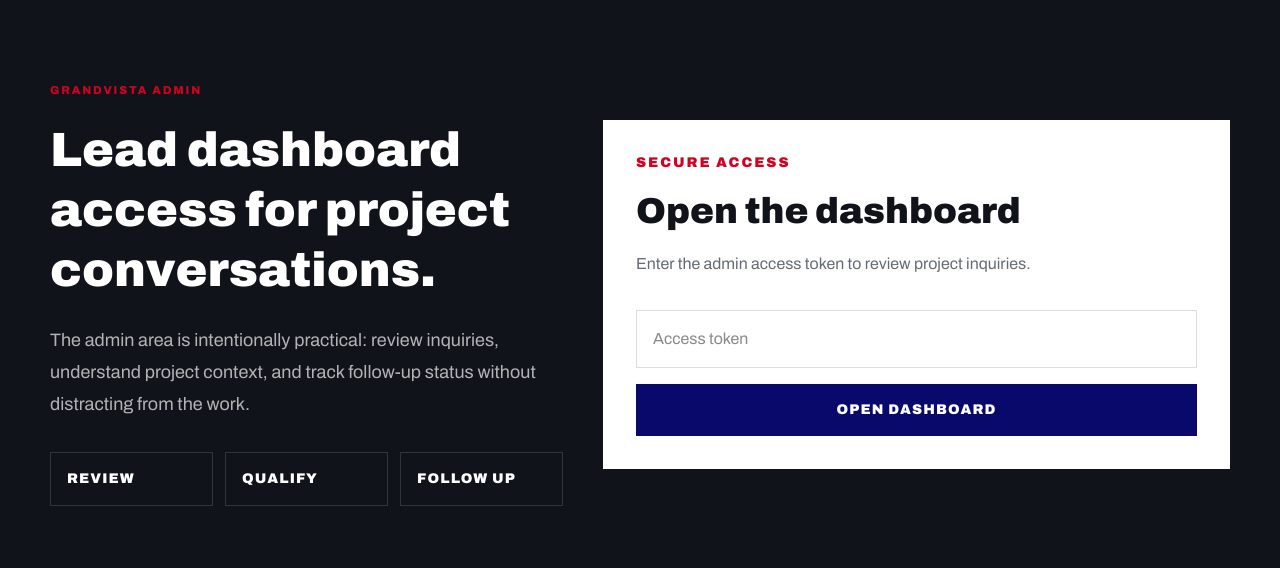
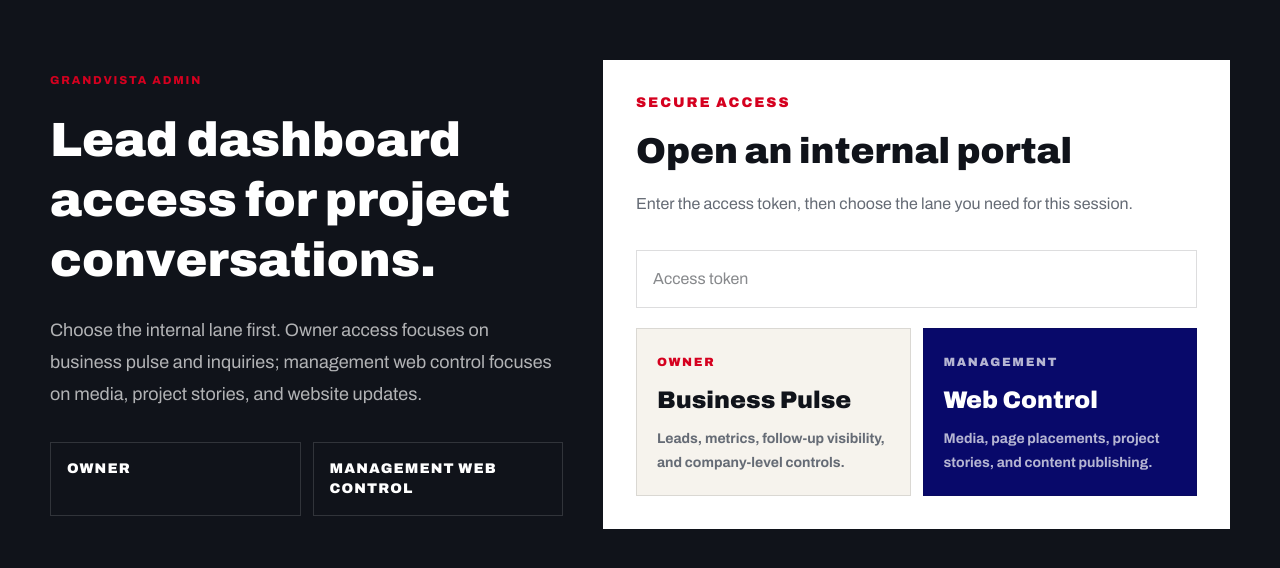
Before and after one commit to phugialy/grandvista-construct, a Next.js app: page /admin/login in a window 1280 px wide. Shown: the part 106-674 px from the top of the page. Built offline with nearby package versions, Linux system fonts and the light colour scheme.

Commit message:
Add internal admin role lanes

```diff
--- a/src/app/admin/login/actions.ts
+++ b/src/app/admin/login/actions.ts
@@ -1,15 +1,23 @@
 "use server";
 
 import { redirect } from "next/navigation";
-import { getAdminToken, setAdminSession } from "@/lib/admin-auth";
+import { type AdminRole, getAdminTokenForRole, setAdminSession } from "@/lib/admin-auth";
+
+function getRequestedRole(formData: FormData): AdminRole {
+  const requestedRole = formData.get("admin_role");
+
+  return requestedRole === "owner" ? "owner" : "management";
+}
 
 export async function loginAdmin(formData: FormData) {
   const submittedToken = formData.get("access_token");
+  const role = getRequestedRole(formData);
+  const expectedToken = getAdminTokenForRole(role);
 
-  if (typeof submittedToken !== "string" || submittedToken !== getAdminToken()) {
-    redirect("/admin/login?status=invalid");
+  if (!expectedToken || typeof submittedToken !== "string" || submittedToken !== expectedToken) {
+    redirect(`/admin/login?status=invalid&role=${role}`);
   }
 
-  await setAdminSession();
+  await setAdminSession(role);
   redirect("/admin");
 }
--- a/src/app/admin/login/page.tsx
+++ b/src/app/admin/login/page.tsx
@@ -3,9 +3,10 @@ import { loginAdmin } from "./actions";
 export default async function AdminLoginPage({
   searchParams,
 }: {
-  searchParams?: Promise<{ status?: string }>;
+  searchParams?: Promise<{ status?: string; role?: string }>;
 }) {
-  const { status } = searchParams ? await searchParams : {};
+  const { status, role } = searchParams ? await searchParams : {};
+  const selectedRole = role === "owner" ? "owner" : "management";
 
   return (
     <main className="min-h-screen bg-ink text-white">
@@ -16,11 +17,11 @@ export default async function AdminLoginPage({
             Lead dashboard access for project conversations.
           </h1>
           <p className="mt-6 max-w-2xl text-lg leading-8 text-white/68">
-            The admin area is intentionally practical: review inquiries, understand project context,
-            and track follow-up status without distracting from the work.
+            Choose the internal lane first. Owner access focuses on business pulse and inquiries;
+            management web control focuses on media, project stories, and website updates.
           </p>
-          <div className="mt-8 grid gap-3 sm:grid-cols-3">
-            {["Review", "Qualify", "Follow up"].map((item) => (
+          <div className="mt-8 grid gap-3 sm:grid-cols-2">
+            {["Owner", "Management Web Control"].map((item) => (
               <div key={item} className="border border-white/14 p-4 text-sm font-black uppercase tracking-[0.08em]">
                 {item}
               </div>
@@ -30,11 +31,13 @@ export default async function AdminLoginPage({
 
         <form action={loginAdmin} className="w-full border border-white/14 bg-white p-8 text-ink">
           <p className="text-sm font-black uppercase tracking-[0.14em] text-brand-red">Secure Access</p>
-          <h2 className="mt-4 text-4xl font-black leading-tight">Open the dashboard</h2>
-          <p className="mt-4 leading-7 text-steel">Enter the admin access token to review project inquiries.</p>
+          <h2 className="mt-4 text-4xl font-black leading-tight">Open an internal portal</h2>
+          <p className="mt-4 leading-7 text-steel">
+            Enter the access token, then choose the lane you need for this session.
+          </p>
           {status === "invalid" ? (
             <p className="mt-6 border border-brand-red/30 bg-brand-red/8 p-4 text-sm font-bold text-brand-red">
-              The access token did not match.
+              The access token did not match {selectedRole === "owner" ? "owner" : "management"} access.
             </p>
           ) : null}
           <input
@@ -44,12 +47,36 @@ export default async function AdminLoginPage({
             required
             type="password"
           />
-          <button
-            className="mt-4 w-full bg-navy px-6 py-4 text-sm font-black uppercase tracking-[0.08em] text-white hover:bg-brand-red"
-            type="submit"
-          >
-            Open Dashboard
-          </button>
+          <div className="mt-5 grid gap-3 md:grid-cols-2">
+            <button
+              className="border border-ink/12 bg-warm-white p-5 text-left transition hover:border-brand-red hover:bg-white"
+              name="admin_role"
+              type="submit"
+              value="owner"
+            >
+              <span className="text-xs font-black uppercase tracking-[0.14em] text-brand-red">
+                Owner
+              </span>
+              <span className="mt-3 block text-2xl font-black leading-tight">Business Pulse</span>
+              <span className="mt-3 block text-sm font-bold leading-6 text-steel">
+                Leads, metrics, follow-up visibility, and company-level controls.
+              </span>
+            </button>
+            <button
+              className="border border-ink/12 bg-navy p-5 text-left text-white transition hover:border-brand-red hover:bg-brand-red"
+              name="admin_role"
+              type="submit"
+              value="management"
+            >
+              <span className="text-xs font-black uppercase tracking-[0.14em] text-white/70">
+                Management
+              </span>
+              <span className="mt-3 block text-2xl font-black leading-tight">Web Control</span>
+              <span className="mt-3 block text-sm font-bold leading-6 text-white/70">
+                Media, page placements, project stories, and content publishing.
+              </span>
+            </button>
+          </div>
         </form>
       </section>
     </main>
--- a/src/app/admin/page.tsx
+++ b/src/app/admin/page.tsx
@@ -1,12 +1,13 @@
 import Link from "next/link";
 import type { ReactNode } from "react";
-import { BarChart3, Bot, ImageIcon, Inbox, Layers, PanelsTopLeft, PenLine, Settings, TrendingUp } from "lucide-react";
-import { requireAdmin } from "@/lib/admin-auth";
+import { BarChart3, Bot, BriefcaseBusiness, ImageIcon, Inbox, Layers, PanelsTopLeft, PenLine, Settings, TrendingUp } from "lucide-react";
+import { getAdminSession, requireAdmin } from "@/lib/admin-auth";
 import { getSupabaseServiceClient } from "@/lib/supabase/server";
 import { AdminNav } from "@/components/admin/admin-nav";
 
 export default async function AdminDashboardPage() {
   await requireAdmin();
+  const session = await getAdminSession();
 
   const supabase = getSupabaseServiceClient();
   const now = new Date();
@@ -34,6 +35,29 @@ export default async function AdminDashboardPage() {
       />
 
       <section className="section-shell py-10">
+        <div className="mb-8 border border-ink/12 bg-white p-6">
+          <p className="text-sm font-black uppercase tracking-[0.12em] text-brand-red">
+            Current lane: {session?.label ?? "Internal Control"}
+          </p>
+          <h2 className="mt-3 text-3xl font-black leading-tight">Choose the control path for the work in front of you.</h2>
+          <div className="mt-6 grid gap-4 lg:grid-cols-2">
+            <PortalCard
+              copy="Use this lane for business pulse, website traffic, incoming leads, follow-up visibility, and future company-level controls."
+              href="/admin/leads"
+              icon={<BriefcaseBusiness size={28} />}
+              label="Owner"
+              title="Owner Portal"
+            />
+            <PortalCard
+              copy="Use this lane for media uploads, page placements, project stories, content updates, and the public website workflow."
+              href="/admin/website"
+              icon={<PanelsTopLeft size={28} />}
+              label="Management"
+              title="Management Web Control"
+            />
+          </div>
+        </div>
+
         <div className="grid gap-4 md:grid-cols-4">
           <Metric label="Visits this week" note={`${traffic.growthLabel} vs last week`} value={traffic.thisWeekViews} />
           <Metric label="Unique visitors" note={`${traffic.revisitRate}% revisit rate`} value={traffic.uniqueVisitors} />
@@ -119,6 +143,31 @@ export default async function AdminDashboardPage() {
         </div>
       </section>
     </main>
+  );
+}
+
+function PortalCard({
+  copy,
+  href,
+  icon,
+  label,
+  title,
+}: {
+  copy: string;
+  href: string;
+  icon: ReactNode;
+  label: string;
+  title: string;
+}) {
+  return (
+    <Link className="group border border-ink/12 bg-warm-white p-6 transition hover:border-brand-red hover:bg-white" href={href}>
+      <div className="flex items-center justify-between gap-4">
+        <div className="text-brand-red">{icon}</div>
+        <span className="text-xs font-black uppercase tracking-[0.14em] text-navy">{label}</span>
+      </div>
+      <h3 className="mt-5 text-3xl font-black leading-tight group-hover:text-navy">{title}</h3>
+      <p className="mt-3 max-w-xl text-sm font-bold leading-6 text-steel">{copy}</p>
+    </Link>
   );
 }
 
--- a/src/components/admin/admin-nav.tsx
+++ b/src/components/admin/admin-nav.tsx
@@ -1,12 +1,22 @@
 import Link from "next/link";
 import { logoutAdmin } from "@/app/admin/leads/actions";
+import { getAdminSession } from "@/lib/admin-auth";
 
-export function AdminNav({ title, description }: { title: string; description: string }) {
+export async function AdminNav({ title, description }: { title: string; description: string }) {
+  const session = await getAdminSession();
+
   return (
     <section className="border-b border-ink/10 bg-ink text-white">
       <div className="section-shell flex flex-col justify-between gap-6 py-10 md:flex-row md:items-end">
         <div>
-          <p className="eyebrow">Grandvista Admin</p>
+          <div className="flex flex-wrap items-center gap-3">
+            <p className="eyebrow">Grandvista Admin</p>
+            {session ? (
+              <span className="border border-white/18 px-3 py-1 text-[0.62rem] font-black uppercase tracking-[0.12em] text-white/72">
+                {session.label}
+              </span>
+            ) : null}
+          </div>
           <h1 className="mt-3 text-4xl font-black leading-tight">{title}</h1>
           <p className="mt-3 text-white/66">{description}</p>
           <nav className="mt-6 flex flex-wrap gap-3 text-sm font-black uppercase tracking-[0.08em]">
--- a/src/lib/admin-auth.ts
+++ b/src/lib/admin-auth.ts
@@ -4,19 +4,64 @@ import { connection } from "next/server";
 
 const ADMIN_COOKIE = "grandvista_admin";
 
+export type AdminRole = "owner" | "management";
+
+const roleLabels: Record<AdminRole, string> = {
+  owner: "Owner",
+  management: "Management Web Control",
+};
+
 export function getAdminToken() {
   return process.env.ADMIN_ACCESS_TOKEN ?? "";
 }
 
-export async function isAdminAuthenticated() {
-  const token = getAdminToken();
+export function getAdminRoleLabel(role: AdminRole) {
+  return roleLabels[role];
+}
 
-  if (!token) {
-    return false;
+export function getAdminTokenForRole(role: AdminRole) {
+  const fallbackToken = getAdminToken();
+
+  if (role === "owner") {
+    return process.env.ADMIN_OWNER_ACCESS_TOKEN || fallbackToken;
   }
 
+  return process.env.ADMIN_MANAGEMENT_ACCESS_TOKEN || fallbackToken;
+}
+
+function parseAdminCookie(value?: string) {
+  if (!value) {
+    return null;
+  }
+
+  const [role, token] = value.split(":", 2);
+
+  if ((role === "owner" || role === "management") && token) {
+    return { role, token } as { role: AdminRole; token: string };
+  }
+
+  return { role: "management" as AdminRole, token: value };
+}
+
+export async function getAdminSession() {
   const cookieStore = await cookies();
-  return cookieStore.get(ADMIN_COOKIE)?.value === token;
+  const session = parseAdminCookie(cookieStore.get(ADMIN_COOKIE)?.value);
+
+  if (!session) {
+    return null;
+  }
+
+  const expectedToken = getAdminTokenForRole(session.role);
+
+  if (!expectedToken || session.token !== expectedToken) {
+    return null;
+  }
+
+  return { role: session.role, label: getAdminRoleLabel(session.role) };
+}
+
+export async function isAdminAuthenticated() {
+  return Boolean(await getAdminSession());
 }
 
 export async function requireAdmin() {
@@ -26,15 +71,15 @@ export async function requireAdmin() {
   }
 }
 
-export async function setAdminSession() {
-  const token = getAdminToken();
+export async function setAdminSession(role: AdminRole) {
+  const token = getAdminTokenForRole(role);
 
   if (!token) {
-    throw new Error("Missing ADMIN_ACCESS_TOKEN.");
+    throw new Error(`Missing access token for ${role}.`);
   }
 
   const cookieStore = await cookies();
-  cookieStore.set(ADMIN_COOKIE, token, {
+  cookieStore.set(ADMIN_COOKIE, `${role}:${token}`, {
     httpOnly: true,
     maxAge: 60 * 60 * 8,
     path: "/admin",
```
Also changed, not shown: 1 other file (tests, documents, lock files or other folders).
